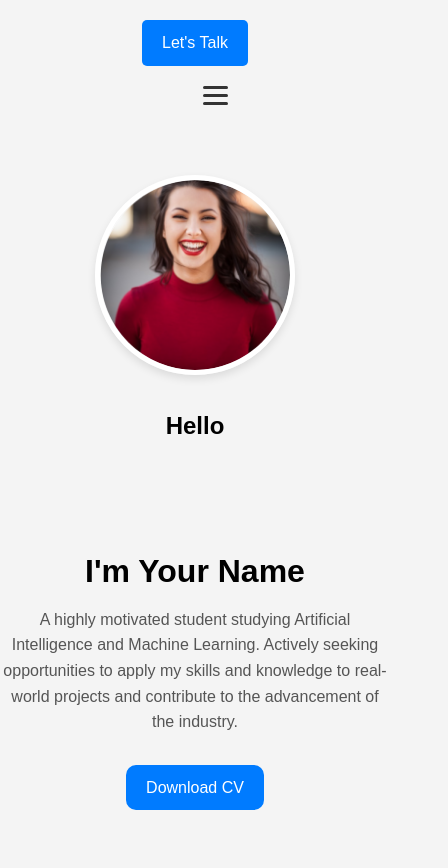
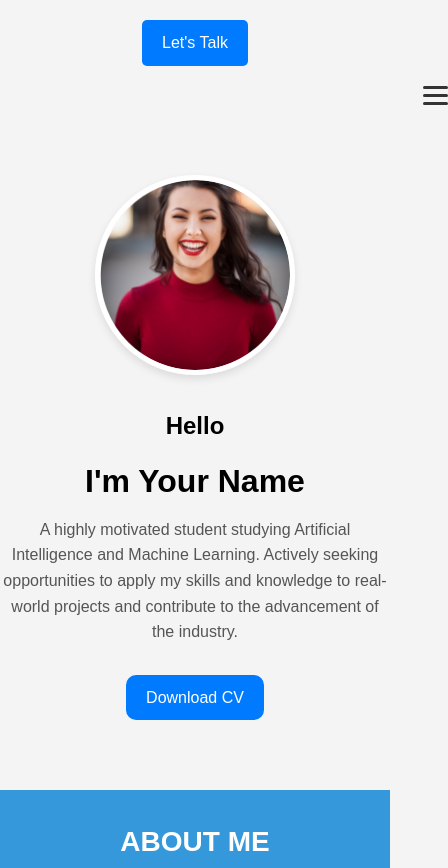
Before and after one commit to Anishka-24/new, a plain HTML site: page index.html in a window 390 px wide. Shown: the top 868 px of the page, 448 px wide, since content can reach past the window. Drawn offline with Linux system fonts and the light colour scheme.

Commit message:
Add files via upload

```diff
--- a/index.html
+++ b/index.html
@@ -75,8 +75,8 @@
       flex-direction: column;
       gap: 5px;
       cursor: pointer;
-      margin-left: auto;
-      margin-right: -200px;
+      margin-left: auto; /* Moves hamburger to the right */
+      margin-right: -200px; /* Optional: Adds space from the edge */
     }
 
     .hamburger div {
@@ -164,6 +164,7 @@
       padding-right: 80px;
     }
 
+
   .about-section .about-paragraph {
     font-size: 16px;
     line-height: 1.6;
@@ -178,6 +179,11 @@
       flex-direction: column;
       align-items: center;
       margin-top: 20px;
+    }
+
+    /* Remove extra space between profile and description */
+    .profile h1, .profile h2 {
+      margin-bottom: 10px; /* Reduced the space */
     }
 
     /* Mobile Responsiveness */
@@ -200,8 +206,8 @@
 
       .hamburger {
         display: flex;
-        margin-left: auto;
-        margin-right: 20px;
+        margin-left: auto; /* Moves hamburger to the right */
+        margin-right: -200px; /* Optional: Adds space from the edge */
       }
 
       .nav-links.active {
@@ -212,6 +218,7 @@
         width: 200px;
         height: 200px;
       }
+
 
   /* Update About Section for Mobile */
   .about-section {
@@ -290,7 +297,6 @@
   </script>
 </body>
 </html>
-
 
 
 <style>
```
Lines whose indentation alone changed are shown as unchanged.
